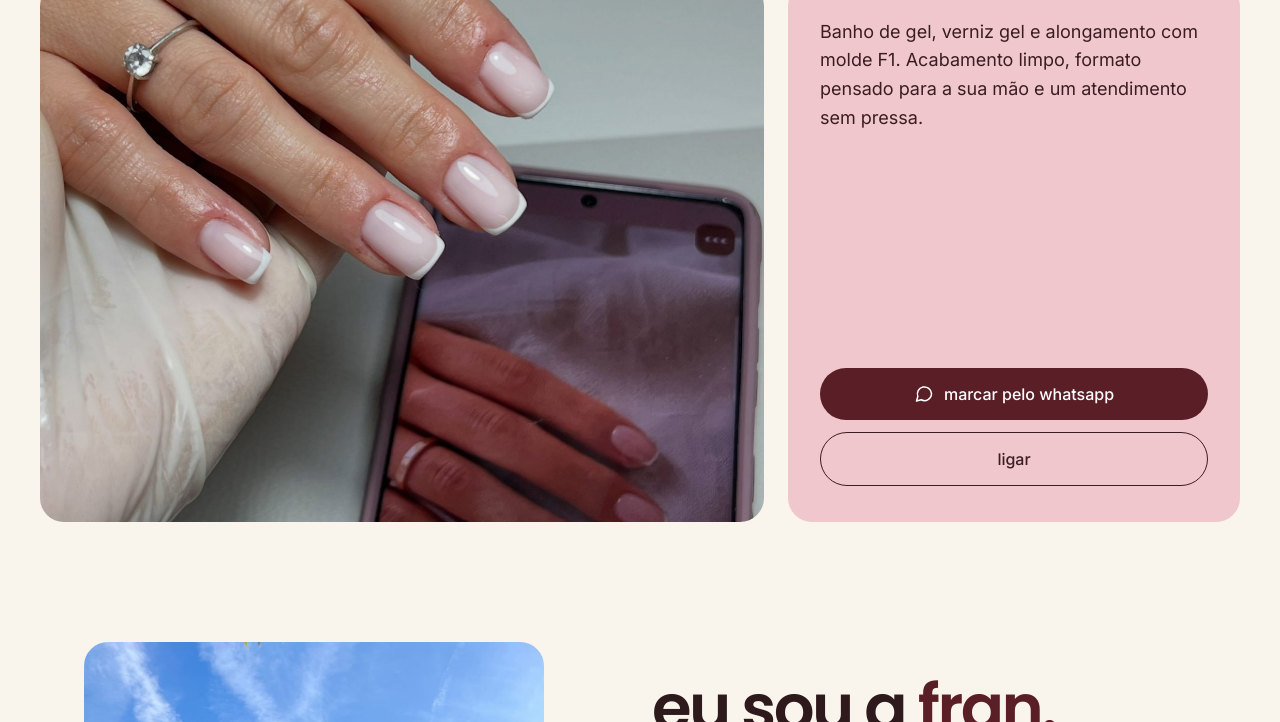
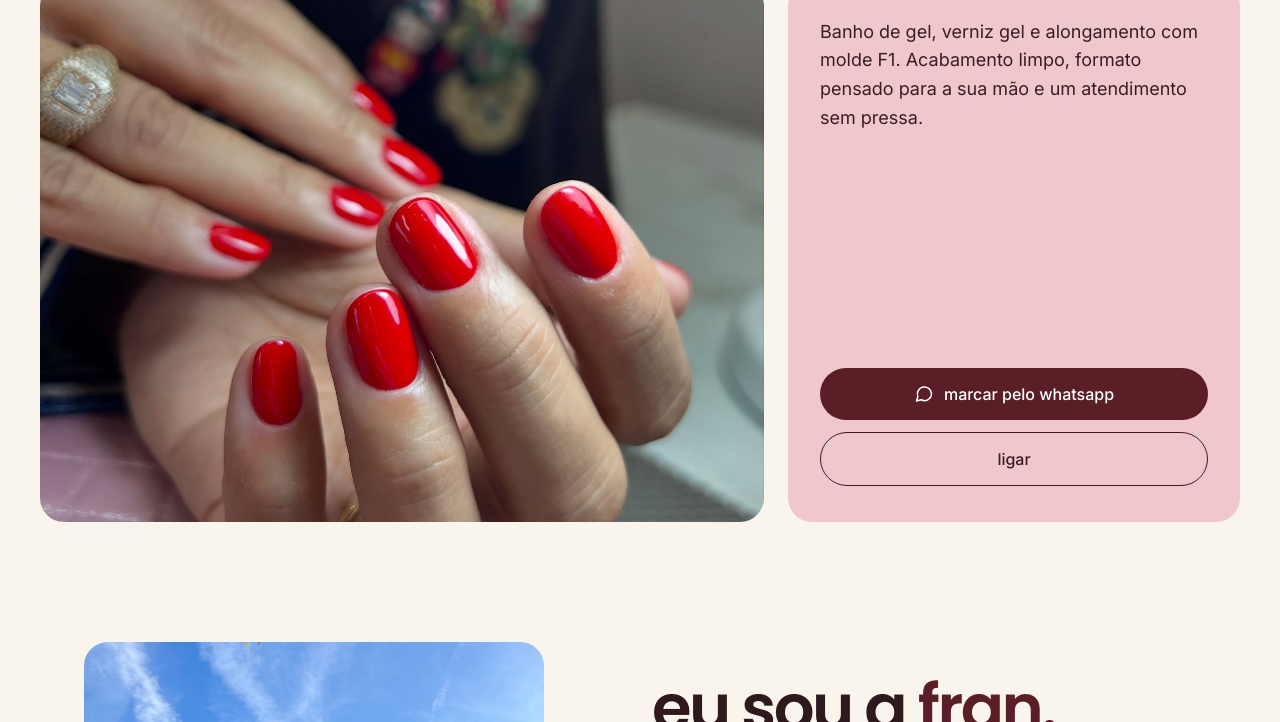
Before and after one commit to franfeminice-coder/-site-franciele-domingues, a plain HTML site: page index.html in a window 1280 px wide. Shown: the part 406-1128 px from the top of the page. Drawn offline with Linux system fonts and the light colour scheme.

Commit message:
Troca foto da capa por unhas vermelhas
Co-Authored-By: Claude Opus 5.5 <noreply@anthropic.com>

```diff
--- a/index.html
+++ b/index.html
@@ -56,7 +56,7 @@ a{color:#5A1E27}a:hover{color:#3A1218}
 <svg aria-hidden="true" width="56" height="56" viewBox="0 0 24 24" style="position: absolute; right: 4%; top: -8px"><path d="M12 0C13 8 16 11 24 12C16 13 13 16 12 24C11 16 8 13 0 12C8 11 11 8 12 0Z" fill="#E59AA6"></path></svg>
 </div>
 <div class="hero-row" style="display: flex; flex-wrap: wrap; gap: 24px">
-<img class="hero-img" src="img/french.jpg" alt="Mão com unhas em francesinha clássica, formato quadrado curto" style="flex: 2 1 420px; min-width: 0; height: 540px; object-fit: cover; object-position: 50% 40%; border-radius: 24px; display: block">
+<img class="hero-img" src="img/capa.jpg" alt="Mãos com unhas curtas arredondadas em verniz gel vermelho brilhante" style="flex: 2 1 420px; min-width: 0; height: 540px; object-fit: cover; object-position: 50% 60%; border-radius: 24px; display: block">
 <div style="flex: 1 1 300px; min-width: 0; background: #F0C7CD; border-radius: 24px; padding: 36px 32px; box-sizing: border-box; display: flex; flex-direction: column; justify-content: space-between; gap: 28px">
 <p style="margin: 0; font-size: 18px; line-height: 1.6; color: #3A1D22">Banho de gel, verniz gel e alongamento com molde F1. Acabamento limpo, formato pensado para a sua mão e um atendimento sem pressa.</p>
 <div style="display: flex; flex-direction: column; gap: 12px">
```
Also changed, not shown: img/capa.jpg (added).
